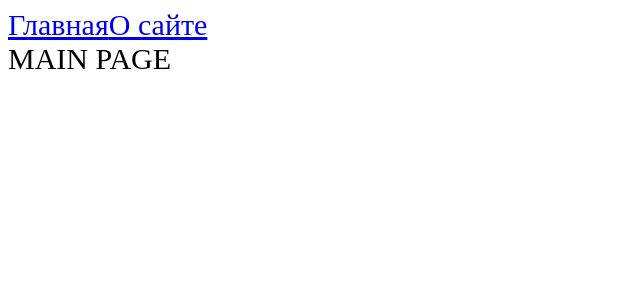
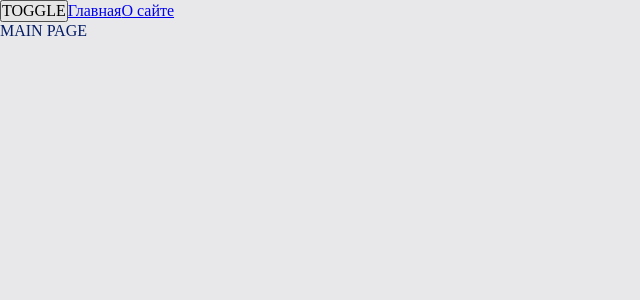
Before and after one commit to MonaMag/production-project, a React app: page / in a window 1280 px wide. Shown: the top 300 px of the page, without its empty margins (0-640 px from the left). Built offline with nearby package versions, Linux system fonts and the light colour scheme.

Commit message:
L7. Organizing styles, use css custom variable and add themes for app.

```diff
--- a/src/App.tsx
+++ b/src/App.tsx
@@ -1,12 +1,18 @@
-import React, {Suspense} from 'react';
+import React, {Suspense, useContext, useState} from 'react';
 import {Routes, Route, Link} from 'react-router-dom';
 import './styles/index.scss'
 import {AboutPageAsync} from "./pages/AboutPage/AboutPage.async";
 import {MainPageAsync} from "./pages/MainPage/MainPage.async";
+import {useTheme} from "./theme/useTheme";
+
 
 const App = () => {
+
+    const {theme, toggleTheme} = useTheme();
+
     return (
-        <div className="app">
+        <div className={`app ${theme}`}>
+            <button onClick={toggleTheme}>TOGGLE</button>
             <Link to={'/'}>Главная</Link>
             <Link to={'/about'}>О сайте</Link>
             <Suspense fallback={<div>Loading...</div>}>
--- a/src/index.tsx
+++ b/src/index.tsx
@@ -1,10 +1,13 @@
 import {render} from 'react-dom';
 import App from "./App";
 import {BrowserRouter} from "react-router-dom";
+import ThemeProvider from "./theme/ThemeProvider";
 
 render(
     <BrowserRouter>
-        <App />
+        <ThemeProvider>
+            <App />
+        </ThemeProvider>
     </BrowserRouter>,
     document.getElementById('root')
 )
--- a/src/styles/index.scss
+++ b/src/styles/index.scss
@@ -1,3 +1,14 @@
+@import "reset";
+@import "variables/global";
+@import "themes/normal";
+@import "themes/dark";
+
+
 .app {
-  font-size: 30px;
+  font-size: var(--font-m);
+
+  background: var(--bg-color);
+  color: var(--primary-color);
+
+  min-height: 100vh;
 }
--- /dev/null
+++ b/src/styles/themes/dark.scss
@@ -0,0 +1,6 @@
+.app.dark {
+  --bg-color: #090949;
+
+  --primary-color: #049604;
+  --secondary-color: #04ff04;
+}
--- /dev/null
+++ b/src/styles/themes/normal.scss
@@ -0,0 +1,6 @@
+.app.light {
+  --bg-color: #e8e8ea;
+
+  --primary-color: #041c65;
+  --secondary-color: #0449e0;
+}
--- /dev/null
+++ b/src/styles/variables/global.scss
@@ -0,0 +1,11 @@
+:root {
+  --font-family-main: Consolas, 'Times New Roman', Serif;
+
+  --font-size-m: 16px;
+  --font-line-m: 24px;
+  --font-m: var(--font-size-m) / var(--font-line-m) var(--font-family-main);
+
+  --font-size-l: 24px;
+  --font-line-l: 32px;
+  --font-l: var(--font-size-l) / var(--font-line-l) var(--font-family-main);
+}
--- /dev/null
+++ b/src/theme/ThemeContext.ts
@@ -0,0 +1,16 @@
+import {createContext} from "react";
+
+export enum Theme {
+    LIGHT= 'light',
+    DARK = 'dark',
+}
+
+export interface ThemeContextProps {
+    theme?: Theme;
+    setTheme?: (theme: Theme) => void;
+}
+
+
+export const ThemeContext = createContext<ThemeContextProps>({});
+
+export const LOCAL_STORAGE_THEME_KEY = 'theme';
--- /dev/null
+++ b/src/theme/ThemeProvider.tsx
@@ -0,0 +1,23 @@
+import React, {FC, useMemo, useState} from 'react';
+import {LOCAL_STORAGE_THEME_KEY, Theme, ThemeContext} from './ThemeContext';
+
+
+const defaultTheme = localStorage.getItem(LOCAL_STORAGE_THEME_KEY) as Theme || Theme.LIGHT;
+
+const ThemeProvider: FC = ({children}) => {
+
+    const [theme, setTheme] = useState<Theme>(defaultTheme);
+
+    const defaultProps = useMemo(() => ({
+        theme: theme,
+        setTheme: setTheme,
+    }), [theme])
+
+    return (
+        <ThemeContext.Provider value={defaultProps}>
+            {children}
+        </ThemeContext.Provider>
+    );
+};
+
+export default ThemeProvider;
--- /dev/null
+++ b/src/theme/useTheme.ts
@@ -0,0 +1,22 @@
+import {LOCAL_STORAGE_THEME_KEY, Theme, ThemeContext} from "./ThemeContext";
+import {useContext} from "react";
+
+interface UseThemeResult {
+    toggleTheme: () => void;
+    theme: Theme;
+}
+
+export function useTheme(): UseThemeResult {
+    const {theme, setTheme} = useContext(ThemeContext);
+
+    const toggleTheme = () => {
+        const newTheme = theme === Theme.DARK ? Theme.LIGHT : Theme.DARK
+        setTheme(newTheme);
+        localStorage.setItem(LOCAL_STORAGE_THEME_KEY, newTheme);
+    }
+
+    return {
+        theme,
+        toggleTheme,
+    }
+}
```
